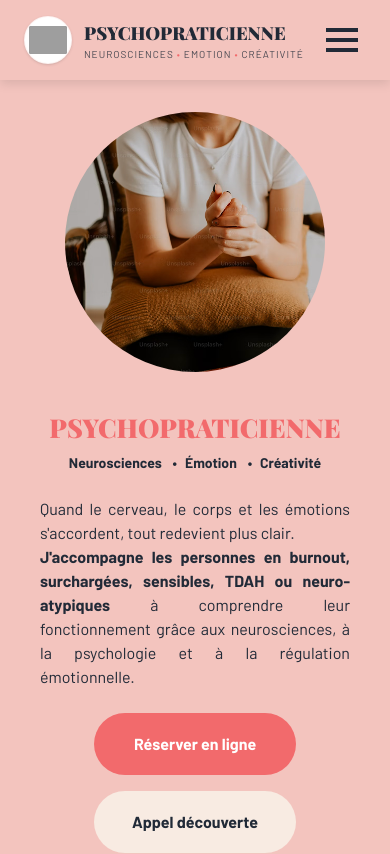
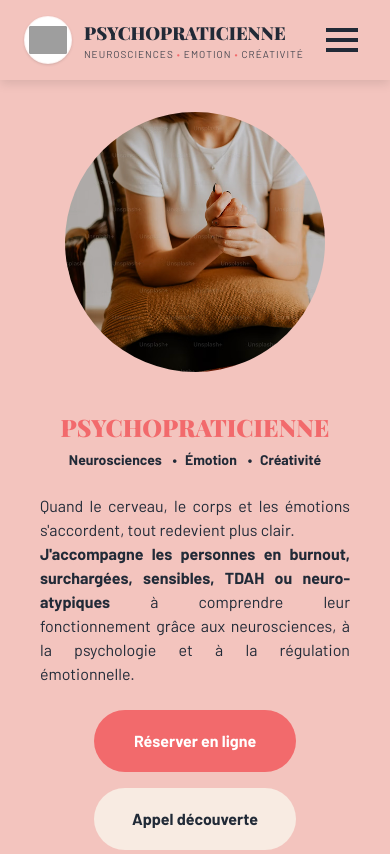
Before and after one commit to nicochnz/Elody_Psy, a Next.js app: page / in a window 390 px wide. Shown: the top 854 px of the page. Built offline with nearby package versions, Linux system fonts and the light colour scheme; grey boxes are pictures that could not be loaded.

Commit message:
homepage h1 size

```diff
--- a/app/pages/homepage/page.tsx
+++ b/app/pages/homepage/page.tsx
@@ -20,7 +20,7 @@
           </div>
           <div className="flex flex-col flex-1 max-w-xl items-center md:items-start text-center md:text-left w-full md:w-auto px-4 md:px-0">
           <div className="w-full max-w-[340px] md:max-w-md mx-auto md:mx-0">
-              <h1 className="text-[26px] sm:text-3xl md:text-3xl font-black uppercase text-secondary leading-tight wrap-break-word">
+              <h1 className="text-[24px] sm:text-3xl md:text-3xl font-black uppercase text-secondary leading-tight wrap-break-word">
                 Psychopraticienne
               </h1>
               <p className="text-sm md:text-xl font-barlow text-black-custom font-bold mt-2">
```
